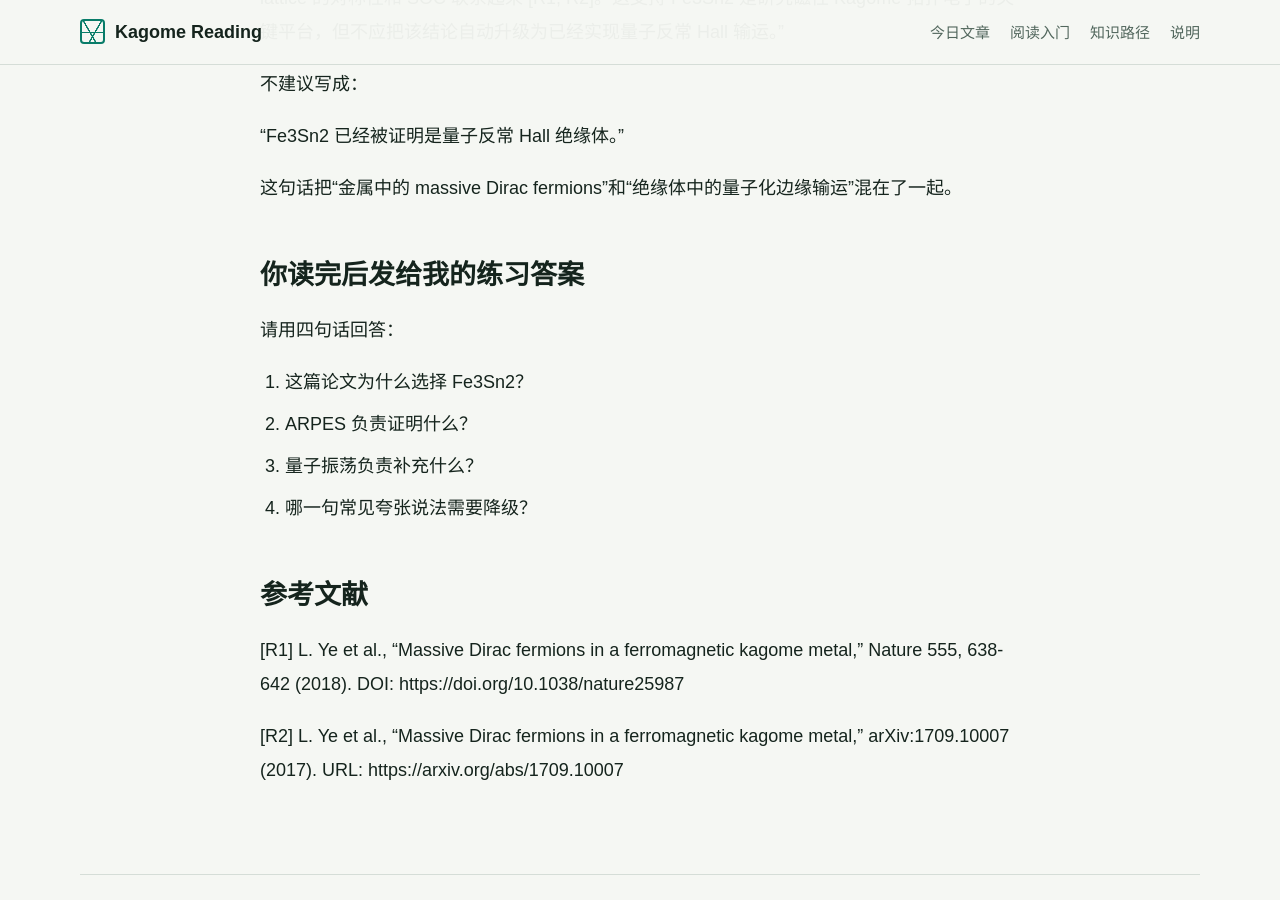
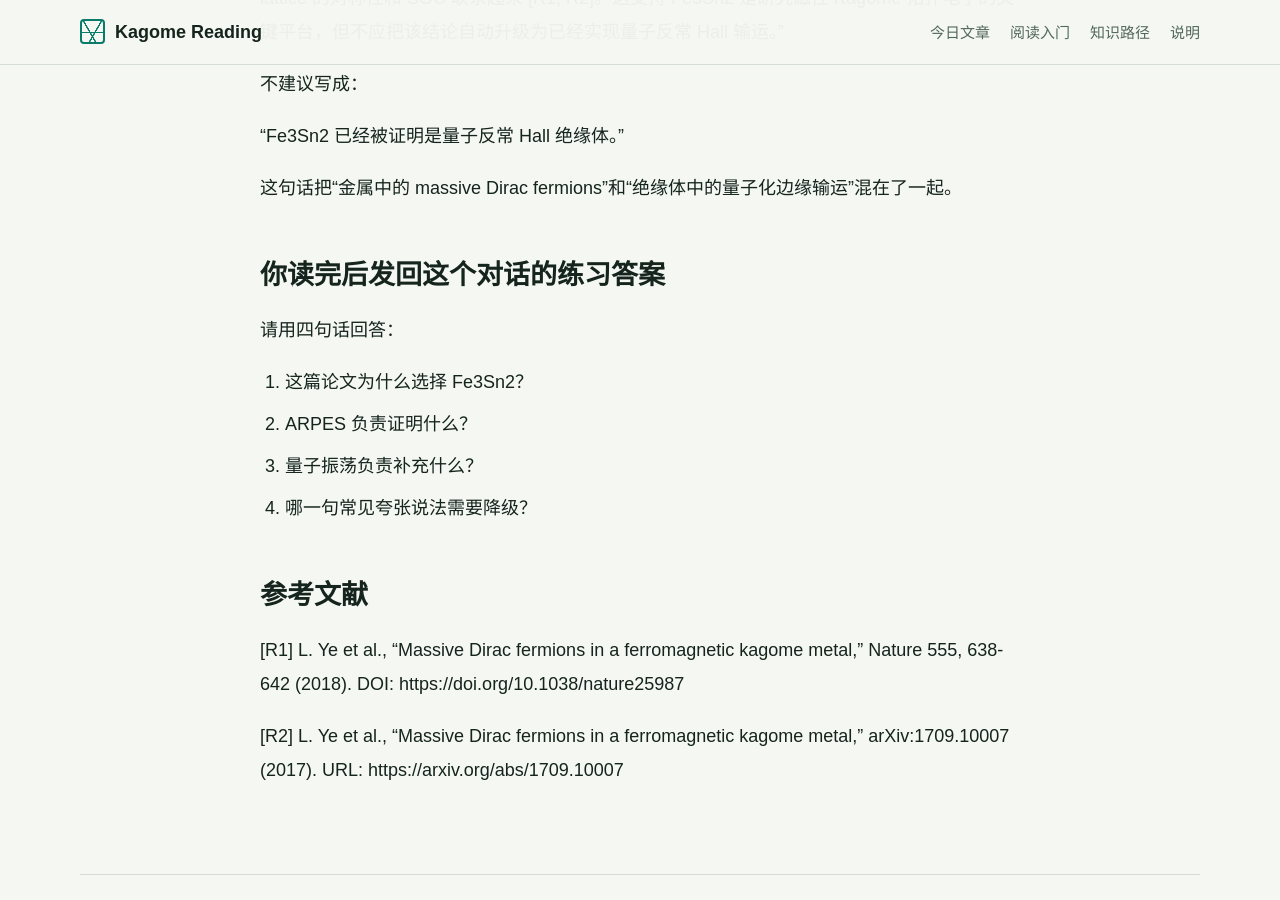
Before and after one commit to 7235212746-jpg/READING, a Jekyll site: the page built from paper-reading/2026-05-31-ye-fe3sn2-dirac-fermions.md, in a window 1280 px wide and 900 px high, scrolled down 4283 px. Built offline with Jekyll 4.4.1, drawn with Linux system fonts in a browser that asks for light colours.

Commit message:
Clarify exercise answers should return to conversation

```diff
--- a/paper-reading/2026-05-31-ye-fe3sn2-dirac-fermions.md
+++ b/paper-reading/2026-05-31-ye-fe3sn2-dirac-fermions.md
@@ -112,7 +112,7 @@ ARPES 图像通常告诉你“能量-动量关系”。新手先看三点：
 
 这句话把“金属中的 massive Dirac fermions”和“绝缘体中的量子化边缘输运”混在了一起。
 
-## 你读完后发给我的练习答案
+## 你读完后发回这个对话的练习答案
 
 请用四句话回答：
 
```
